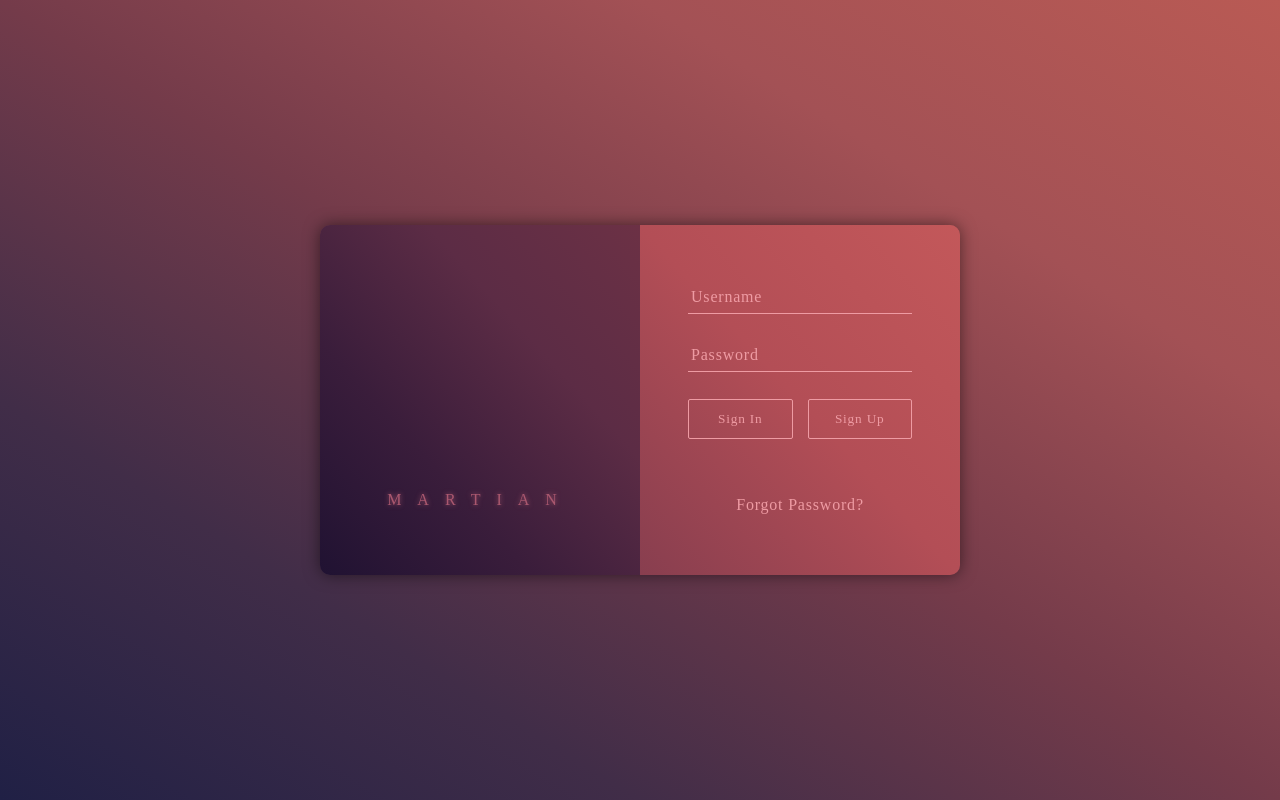
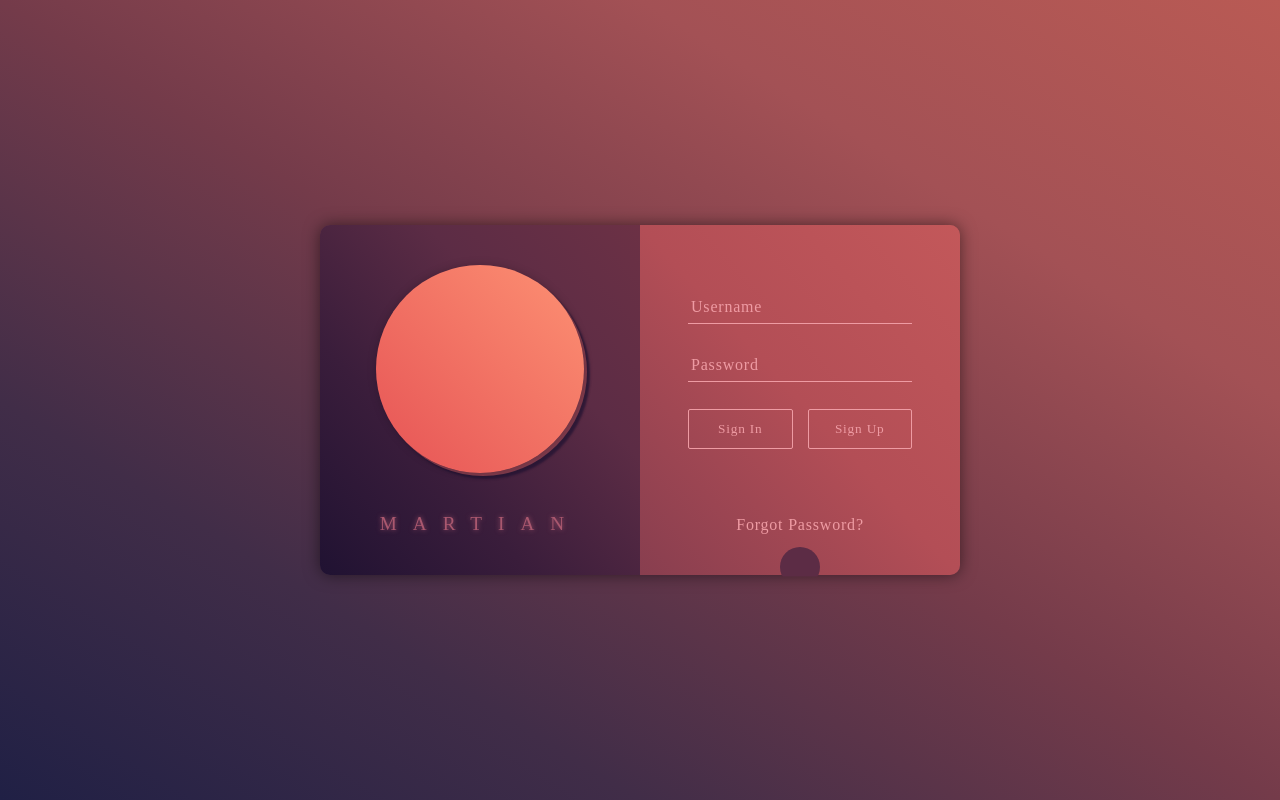
Before and after one commit to amarolahy/wcc-front-challenge-s6, a website built with webpack: page index.html in a window 1280 px wide. Built offline with nearby package versions, Linux system fonts and the light colour scheme.

Commit message:
Base for planet

```diff
--- a/index.html
+++ b/index.html
@@ -44,7 +44,7 @@
 
         <a href="#">Forgot Password?</a>
 
-        <div class="planet"></div>
+        <div class="planet planet--small"></div>
       </div>
     </div>
   </div>
--- a/src/sass/components/_card.scss
+++ b/src/sass/components/_card.scss
@@ -12,6 +12,7 @@
 }
 
 .card__illustration {
+  position: relative;
   display: flex;
   flex-direction: column;
   justify-content: space-evenly;
@@ -30,6 +31,7 @@
 }
 
 .card__form {
+  position: relative;
   display: flex;
   flex-direction: column;
   justify-content: space-evenly;
--- /dev/null
+++ b/src/sass/components/_planet.scss
@@ -0,0 +1,44 @@
+.planet {
+  min-width: 160px;
+  min-height: 160px;
+  width: 26vmin;
+  height: 26vmin;
+  max-width: 230px;
+  max-height: 230px;
+  background: linear-gradient(
+    to top right,
+    $red-salsa,
+    $dark-salmon
+  );
+  border-radius: 50%;
+  box-shadow:
+    0 0 10px rgba($color: #000000, $alpha: 0.2),
+    3px 3px 0 rgba($color: $quinacridone-magenta, $alpha: 0.92),
+    6px 6px 2px rgba($color: $dark-purple, $alpha: 0.7),
+    ;
+}
+
+.planet--small {
+  position: absolute;
+  min-width: 5vmin;
+  min-height: 5vmin;
+  width: 5vmin;
+  height: 5vmin;
+  background: $old-mauve;
+  bottom: -1.5vmin;
+  clip-path: polygon(
+    0 0,
+    100% 0,
+    100% calc(100% - 1.5vmin + 1.5px),
+    0 calc(100% - 1.5vmin + 1.5px)
+  );
+  box-shadow: none;
+}
+
+.stars {
+  position: absolute;
+}
+
+.falling-stars {
+  position: absolute;
+}
--- a/src/sass/index.scss
+++ b/src/sass/index.scss
@@ -5,4 +5,5 @@
 @import './components/button';
 @import './components/card';
 @import './components/form';
+@import './components/planet';
 @import './layout/martian';
--- a/src/sass/layout/_martian.scss
+++ b/src/sass/layout/_martian.scss
@@ -1,4 +1,5 @@
 .martian {
+  font-size: 1.2rem;
   text-transform: uppercase;
   letter-spacing: 1rem;
   text-shadow: 0 0 5px rgba($color: $twilight-lavender, $alpha: 0.9);
```
